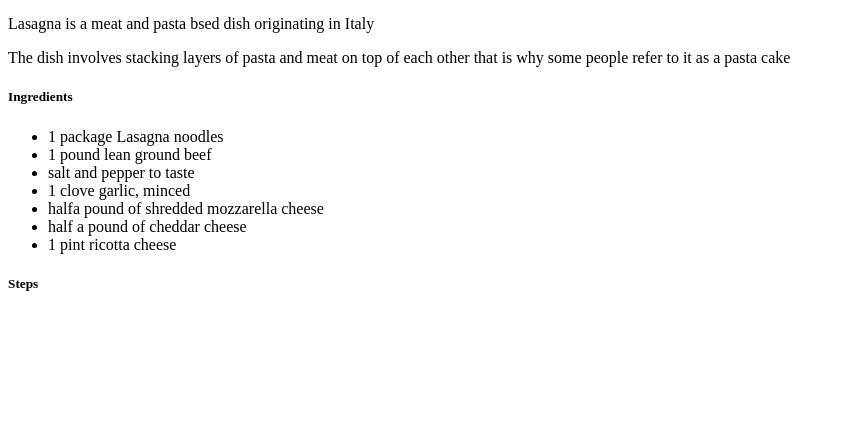
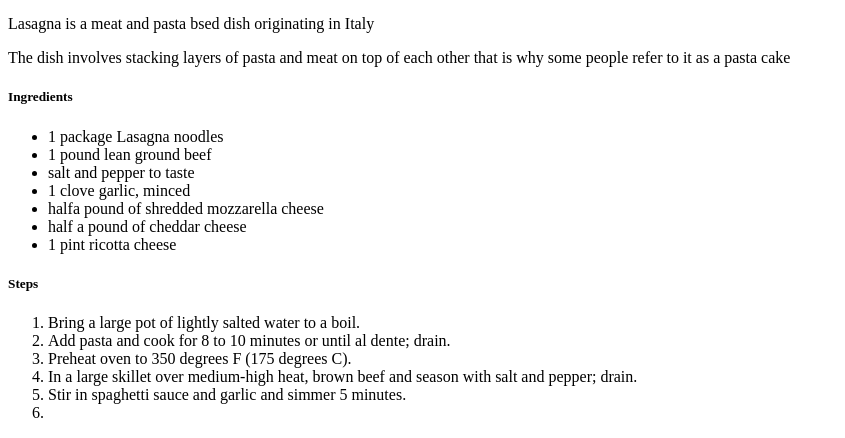
Before and after one commit to GityBoi/odin-recipes, a plain HTML site: page recipes/lasagna.html in a window 1280 px wide. Shown: the part 428-866 px from the top of the page, without its empty margins (0-845 px from the left). Before the commit the page ends 800 px from the top, so only its background shows below. Drawn offline with Linux system fonts and the light colour scheme.

Commit message:
recipes/lasagna.html

```diff
--- a/recipes/lasagna.html
+++ b/recipes/lasagna.html
@@ -22,6 +22,13 @@
             <li>1 pint ricotta cheese</li>
         </ul>
         <h5>Steps</h5>
-        <ol></ol>
+        <ol>
+            <li>Bring a large pot of lightly salted water to a boil.</li>
+            <li> Add pasta and cook for 8 to 10 minutes or until al dente; drain.</li>
+            <li>Preheat oven to 350 degrees F (175 degrees C). </li>
+            <li>In a large skillet over medium-high heat, brown beef and season with salt and pepper; drain.</li>
+            <li>Stir in spaghetti sauce and garlic and simmer 5 minutes.</li>
+            <li></li>
+        </ol>
     </body>
 </html>
```
